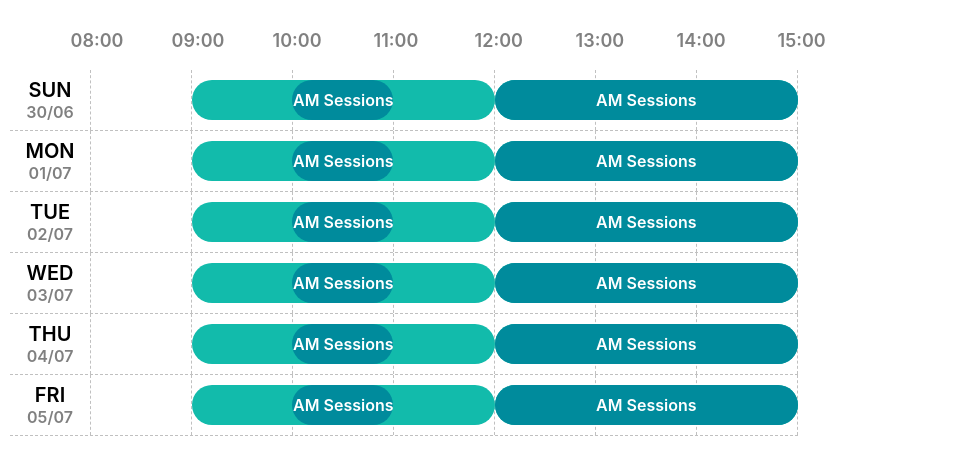
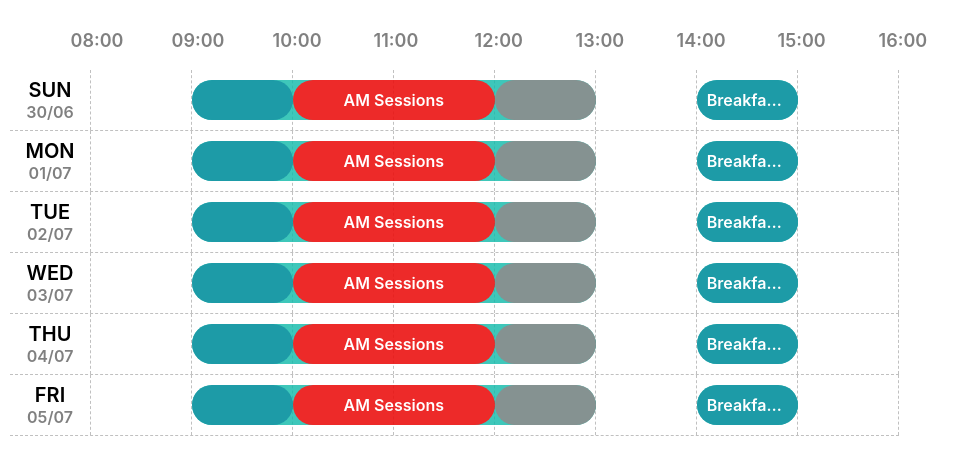
Before and after one commit to piyushdhamecha/weekly-scheduler, a React app: page / in a window 1280 px wide. Shown: the top 474 px of the page, without its empty margins (0-980 px from the left). Built offline with nearby package versions, Linux system fonts and the light colour scheme.

Commit message:
multiple nested progress

```diff
--- a/src/components/WeeklyScheduler/WeeklyScheduler.js
+++ b/src/components/WeeklyScheduler/WeeklyScheduler.js
@@ -36,7 +36,6 @@ const WeeklyScheduler = ({
     ...timeRange
   ]
 
-
   const renderColumnHeader = () => {
     return (
       <StyledColumnHeaderWrapper>
@@ -54,33 +53,13 @@ const WeeklyScheduler = ({
     )
   }
 
-  const renderRows = () => _.map(dateRange, ({ date, name, progressList }) => {
-
+  const renderRows = () => _.map(dateRange, ({ date, progressList }) => {
     const renderProgress = (progress) => {
-      const { startTime: progressStartTime, endTime: progressEndTime, usedStartTime, usedEndTime } = progress
-
-      const offsetHours = getHourDiffBetweenTime(startTime, progressStartTime)
-      const progressHourDifference = getHourDiffBetweenTime(progressStartTime, progressEndTime)
-      const usedHourDifference = getHourDiffBetweenTime(usedStartTime, usedEndTime)
-      const usedOffsetHours = getHourDiffBetweenTime(progressStartTime, usedStartTime)
-
-      const left = (offsetHours * CELL_WIDTH) + ROW_HEADER_WIDTH
-      const width = progressHourDifference * CELL_WIDTH
-      const usedLeft = usedOffsetHours * CELL_WIDTH
-      const usedWidth = usedHourDifference * CELL_WIDTH
-
-      const leftBorderWidth = Math.abs(left / CELL_WIDTH)
-      const progressBorderWidth = Math.abs(width / CELL_WIDTH)
-      const usedBorderWidth = Math.abs(usedWidth / CELL_WIDTH)
-
       return (
         <WeeklySchedulerProgress
-          left={left + leftBorderWidth}
-          total={width + progressBorderWidth}
-          usedLeft={usedLeft}
-          used={usedWidth + usedBorderWidth}
-          top={10}
-          text={name}
+          startTime={startTime}
+          endTime={endTime}
+          progress={progress}
         />
       )
     }
--- a/src/components/WeeklyScheduler/WeeklySchedulerProgress.js
+++ b/src/components/WeeklyScheduler/WeeklySchedulerProgress.js
@@ -1,3 +1,4 @@
+import _ from 'lodash'
 import React from 'react';
 
 import {
@@ -6,13 +7,56 @@ import {
   StyledProgress,
 } from './WeeklySchedulerStyled'
 
-const WeeklySchedulerProgress = ({ text, total, used, usedLeft, left, top}) => {
+import { getHourDiffBetweenTime } from '../../utils/dateUtils';
+import { CELL_WIDTH, ROW_HEADER_WIDTH } from '../../constants'
+
+const WeeklySchedulerProgress = ({
+  backgroundColor = '#12BBAB',
+  startTime,
+  progress
+}) => {
+  const { name, startTime: progressStartTime, endTime: progressEndTime, nestedProgressList } = progress
+
+  const offsetHours = getHourDiffBetweenTime(startTime, progressStartTime)
+  const progressHourDifference = getHourDiffBetweenTime(progressStartTime, progressEndTime)
+
+  const left = (offsetHours * CELL_WIDTH) + ROW_HEADER_WIDTH
+  const width = progressHourDifference * CELL_WIDTH
+
+  const leftBorderWidth = Math.abs(left / CELL_WIDTH)
+  const progressBorderWidth = Math.abs(width / CELL_WIDTH)
+
+  const total = width + progressBorderWidth
+
+  const renderNestedProgress = ({
+    backgroundColor: nestedBackgroundColor = '#008B9C',
+    startTime: nestedStartTime,
+    endTime: nestedEndTime
+  }) => {
+    const nestedHourDifference = getHourDiffBetweenTime(nestedStartTime, nestedEndTime)
+    const nestedOffsetHours = getHourDiffBetweenTime(progressStartTime, nestedStartTime)
+
+    const nestedLeft = nestedOffsetHours * CELL_WIDTH
+    const nestedWidth = nestedHourDifference * CELL_WIDTH
+
+    const nestedBorderWidth = Math.abs(nestedWidth / CELL_WIDTH)
+    const nestedLeftBorderWidth = Math.abs(nestedLeft / CELL_WIDTH)
+
+    return (
+      <StyledProgress
+        background={nestedBackgroundColor}
+        left={nestedLeft + nestedLeftBorderWidth}
+        width={nestedWidth + nestedBorderWidth}
+      />
+    )
+  }
+
   return (
-    <StyledProgressContainer left={left} top={top} width={total}>
-      <StyledProgress background='#12BBAB' width={total} />
-      <StyledProgress left={usedLeft} background='#008B9C' width={used} />
+    <StyledProgressContainer left={left + leftBorderWidth} top={10} width={total}>
+      <StyledProgress background={backgroundColor} width={total} />
+      {_.map(nestedProgressList, renderNestedProgress)}
       <StyledProgressText width={total}>
-        {text}
+        {name}
       </StyledProgressText>
     </StyledProgressContainer>
   );
--- a/src/components/WeeklyScheduler/WeeklySchedulerStyled.js
+++ b/src/components/WeeklyScheduler/WeeklySchedulerStyled.js
@@ -66,6 +66,7 @@ export const StyledProgressContainer = styled.div`
   height: 40px;
   left: ${({ left = 0 }) => left}px;
   top: ${({ top = 0 }) => top}px;
+  opacity: .9;
 `
 
 export const StyledProgress = styled.div`
@@ -78,6 +79,7 @@ export const StyledProgress = styled.div`
   align-items: center;
   left: ${({ left = 0 }) => left}px;
   width: ${({ width = 50 }) => width}px;
+  opacity: .9;
 `
 
 export const StyledRowContent = styled.div`
@@ -86,11 +88,14 @@ export const StyledRowContent = styled.div`
 `
 
 export const StyledProgressText = styled.div`
-  display: flex;
   width: ${({ width=50 }) => width}px;
   z-index: 3;
-  justify-content: center;
-  align-items: center;
   font-weight: 600;
   color: #fff;
+  overflow: hidden;
+  white-space: nowrap;
+  text-overflow: ellipsis;
+  padding: 10px;
+  width: 100%;
+  text-align: center;
 `
--- a/src/mockData.js
+++ b/src/mockData.js
@@ -12,23 +12,29 @@ for (let index = 0; index < dateDiff; index++) {
 
 export default {
   startTime: 8,
-  endTime: 15,
+  endTime: 16,
   dateRange: _.map(dateRange, (date) => {
     return {
       date,
-      name: "AM Sessions",
       progressList: [
         {
+          name: "AM Sessions",
+          backgroundColor: '#12BBAB',
           startTime: 9,
-          endTime: 12,
-          usedStartTime: 10,
-          usedEndTime: 11
+          endTime: 13,
+          nestedProgressList: [
+            { backgroundColor: '#008B9C', startTime: 9, endTime: 10 },
+            { backgroundColor: 'red', startTime: 10, endTime: 12 },
+            { backgroundColor:'gray', startTime: 12, endTime: 13 }
+          ]
         },
         {
-          startTime: 12,
+          name: "Breakfast sessions",
+          startTime: 14,
           endTime: 15,
-          usedStartTime: 12,
-          usedEndTime: 15
+          nestedProgressList: [
+            { startTime: 14, endTime: 15 }
+          ]
         }
       ]
     }
```
